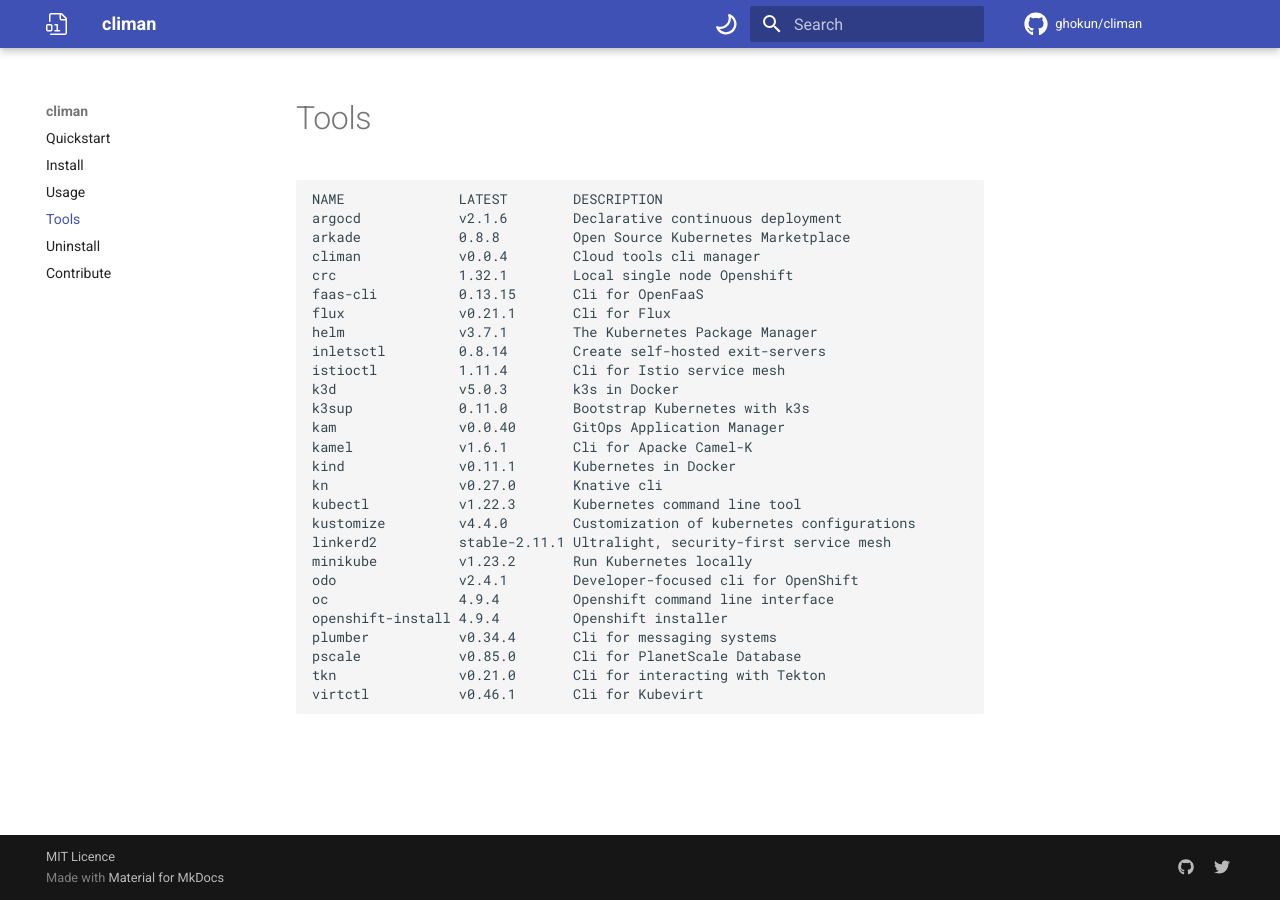
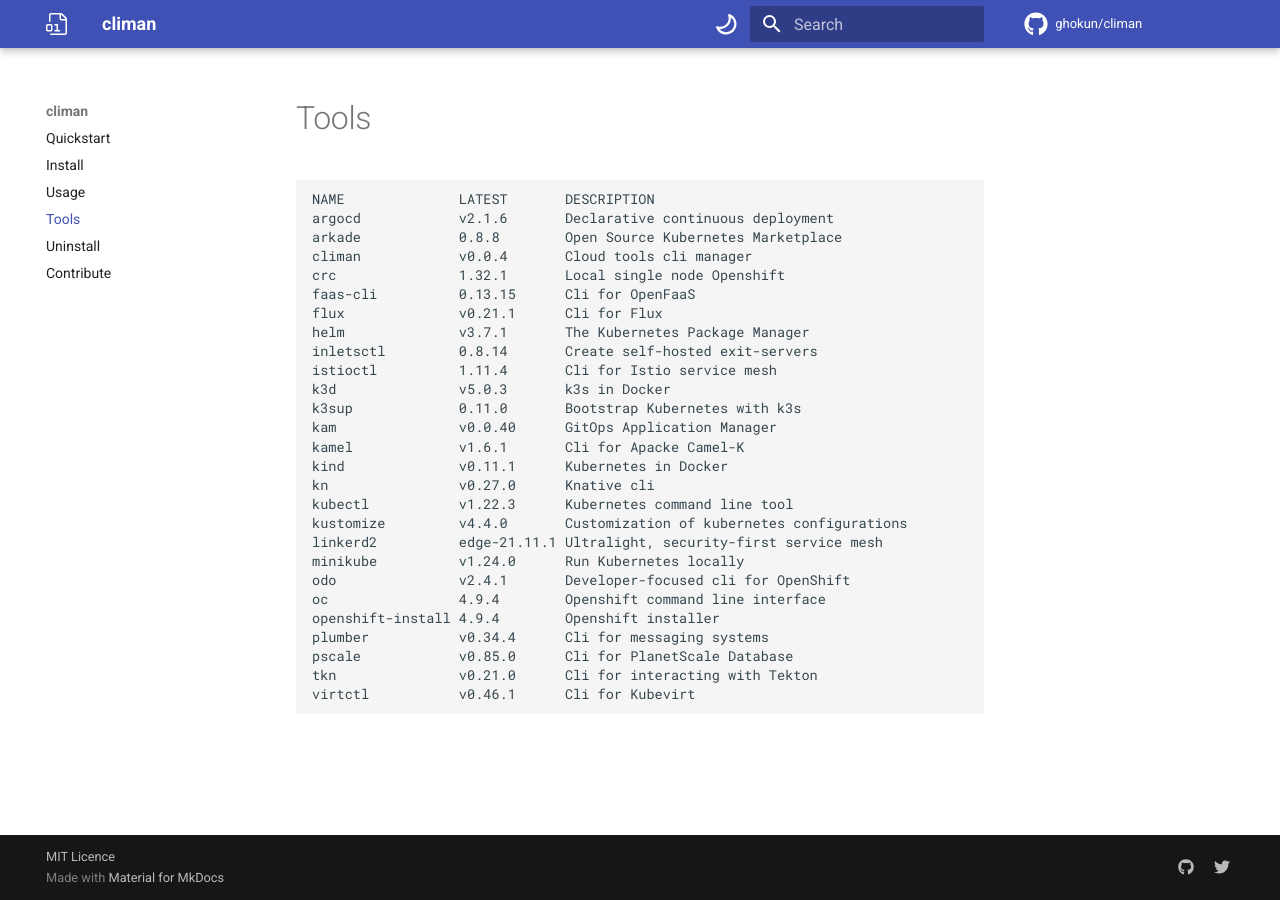
Before and after one commit to ghokun/climan-runner, an MkDocs documentation site: the page built from docs/tools.md, in a window 1280 px wide. Built offline with MkDocs 1.6.1 and Material for MkDocs 9.7.7, drawn with Linux system fonts in a browser that asks for light colours; comment, search, counter and statistics services are not loaded.

Commit message:
Actions commit

````diff
--- a/docs/k3d/versions.json
+++ b/docs/k3d/versions.json
@@ -1 +1 @@
-{"supports":575,"versions":["v5.0.3","v5.0.2","v5.0.2-rc.1","v5.0.2-rc.0","v5.0.1","v5.0.1-rc.1","v5.0.1-rc.0","v5.0.0","v5.0.0-rc.5","v5.0.0-rc.4","v5.0.0-rc.3","v5.0.0-rc.2","v5.0.0-rc.1","v5.0.0-rc.0","v5.0.0-beta.1","v5.0.0-beta.0","v5.0.0-alpha.0","v4.4.8","v5.0.0-dev.3","v4.4.8-rc.3","v4.4.8-rc.2","v4.4.8-rc.1","v5.0.0-dev.2","v5.0.0-dev.1","v5.0.0-dev.0","v4.4.8-rc.0","v4.4.7","v4.4.6","v4.4.5","v4.4.4","v4.4.3","v4.4.3-dev.0","v4.4.2","v4.5.0-dev.1","v4.5.0-dev.0","v4.4.1","v4.4.1-rc.0","v4.4.0","v4.3.0","v4.2.0","v4.1.1","v4.1.0","v4.1.0-rc.0","v4.1.0-alpha.2","v4.1.0-alpha.1","v4.1.0-alpha.0","v4.0.0-rc.2","v4.0.0","v4.0.0-rc.1","v4.0.0-rc.0","v4.0.0-beta.0","v4.0.0-alpha.2","v4.0.0-alpha.1","v4.0.0-alpha.0","v3.4.0","v3.4.0-test.0","v3.3.0","v3.2.1","v3.2.0","v3.1.5","v3.1.4","v3.1.3","v3.1.2","v3.1.2-beta.0","v3.1.1","v3.1.0","v3.1.0-dev.0","v3.0.2","v3.0.1","v3.0.0","v3.0.0-rc.7","v3.0.0-syntax.0","v3.0.0-rc.6","v3.0.0-rc.5","v3.0.0-rc.4","v3.0.0-rc.3","v3.0.0-rc.2","v3.0.0-rc.1","v3.0.0-rc.0","v3.0.0-beta.2","v3.0.0-beta.1","v3.0.0-beta.0","v3.0.0-alpha.4","v3.0.0-alpha.3","v3.0.0-alpha.2","v1.7.0","v1.6.0","v3.0.0-alpha.1","v1.5.1","v1.5.0","v3.0.0-alpha.0","v1.4.0","v1.4.0-dev.0","v1.3.4","v1.3.3","v1.3.2","v1.3.1","v1.3.0","v1.3.0-dev.0","v1.2.2"]}
+{"supports":575,"versions":["v5.0.4-rc.0","v5.0.3","v5.0.2","v5.0.2-rc.1","v5.0.2-rc.0","v5.0.1","v5.0.1-rc.1","v5.0.1-rc.0","v5.0.0","v5.0.0-rc.5","v5.0.0-rc.4","v5.0.0-rc.3","v5.0.0-rc.2","v5.0.0-rc.1","v5.0.0-rc.0","v5.0.0-beta.1","v5.0.0-beta.0","v5.0.0-alpha.0","v4.4.8","v5.0.0-dev.3","v4.4.8-rc.3","v4.4.8-rc.2","v4.4.8-rc.1","v5.0.0-dev.2","v5.0.0-dev.1","v5.0.0-dev.0","v4.4.8-rc.0","v4.4.7","v4.4.6","v4.4.5","v4.4.4","v4.4.3","v4.4.3-dev.0","v4.4.2","v4.5.0-dev.1","v4.5.0-dev.0","v4.4.1","v4.4.1-rc.0","v4.4.0","v4.3.0","v4.2.0","v4.1.1","v4.1.0","v4.1.0-rc.0","v4.1.0-alpha.2","v4.1.0-alpha.1","v4.1.0-alpha.0","v4.0.0-rc.2","v4.0.0","v4.0.0-rc.1","v4.0.0-rc.0","v4.0.0-beta.0","v4.0.0-alpha.2","v4.0.0-alpha.1","v4.0.0-alpha.0","v3.4.0","v3.4.0-test.0","v3.3.0","v3.2.1","v3.2.0","v3.1.5","v3.1.4","v3.1.3","v3.1.2","v3.1.2-beta.0","v3.1.1","v3.1.0","v3.1.0-dev.0","v3.0.2","v3.0.1","v3.0.0","v3.0.0-rc.7","v3.0.0-syntax.0","v3.0.0-rc.6","v3.0.0-rc.5","v3.0.0-rc.4","v3.0.0-rc.3","v3.0.0-rc.2","v3.0.0-rc.1","v3.0.0-rc.0","v3.0.0-beta.2","v3.0.0-beta.1","v3.0.0-beta.0","v3.0.0-alpha.4","v3.0.0-alpha.3","v3.0.0-alpha.2","v1.7.0","v1.6.0","v3.0.0-alpha.1","v1.5.1","v1.5.0","v3.0.0-alpha.0","v1.4.0","v1.4.0-dev.0","v1.3.4","v1.3.3","v1.3.2","v1.3.1","v1.3.0","v1.3.0-dev.0"]}
--- a/docs/linkerd2/versions.json
+++ b/docs/linkerd2/versions.json
@@ -1 +1 @@
-{"supports":571,"versions":["stable-2.11.1","edge-21.10.3","edge-21.10.2","edge-21.10.1","stable-2.11.0","edge-21.9.5","edge-21.9.4","edge-21.9.3","edge-21.9.2","edge-21.9.1","edge-21.8.4","edge-21.8.3","edge-21.8.2","edge-21.8.1","edge-21.7.5","edge-21.7.4","edge-21.7.3","edge-21.7.2","edge-21.7.1","edge-21.6.5","edge-21.6.3","edge-21.6.2","edge-21.6.1","edge-21.5.3","edge-21.5.2","stable-2.10.2","edge-21.5.1","stable-2.9.5","edge-21.4.5","edge-21.4.4","stable-2.10.1","edge-21.4.3","edge-21.4.2","edge-21.4.1","edge-21.3.4","edge-21.3.3","stable-2.10.0","edge-21.3.2","edge-21.3.1","edge-21.2.4","stable-2.9.4","edge-21.2.3","edge-21.2.2","stable-2.9.3","edge-21.2.1","edge-21.1.4","edge-21.1.3","edge-21.1.2","stable-2.9.2","edge-21.1.1","edge-20.12.4","edge-20.12.3","stable-2.9.1","edge-20.12.1","edge-20.11.5","edge-20.11.4","edge-20.11.3","edge-20.11.2","stable-2.9.0","edge-20.11.1","edge-20.10.6","edge-20.10.5","edge-20.10.4","edge-20.10.3","edge-20.10.2","edge-20.10.1","edge-20.9.4","edge-20.9.3","edge-20.9.2","edge-20.9.1","edge-20.8.4","edge-20.8.3","edge-20.8.2","edge-20.8.1","edge-20.7.5","edge-20.7.4","edge-20.7.3","edge-20.7.2","edge-20.7.1","edge-20.6.4","stable-2.8.1","edge-20.6.3","stable-2.8.0","edge-20.6.2","edge-20.6.1","edge-20.5.5","edge-20.5.4","edge-20.5.3","edge-20.5.2","edge-20.5.1","edge-20.4.5","edge-20.4.4","edge-20.4.3","edge-20.4.2","stable-2.7.1","edge-20.4.1","edge-20.3.4","edge-20.3.3","edge-20.3.2","edge-20.3.1"]}
+{"supports":571,"versions":["edge-21.11.1","stable-2.11.1","edge-21.10.3","edge-21.10.2","edge-21.10.1","stable-2.11.0","edge-21.9.5","edge-21.9.4","edge-21.9.3","edge-21.9.2","edge-21.9.1","edge-21.8.4","edge-21.8.3","edge-21.8.2","edge-21.8.1","edge-21.7.5","edge-21.7.4","edge-21.7.3","edge-21.7.2","edge-21.7.1","edge-21.6.5","edge-21.6.3","edge-21.6.2","edge-21.6.1","edge-21.5.3","edge-21.5.2","stable-2.10.2","edge-21.5.1","stable-2.9.5","edge-21.4.5","edge-21.4.4","stable-2.10.1","edge-21.4.3","edge-21.4.2","edge-21.4.1","edge-21.3.4","edge-21.3.3","stable-2.10.0","edge-21.3.2","edge-21.3.1","edge-21.2.4","stable-2.9.4","edge-21.2.3","edge-21.2.2","stable-2.9.3","edge-21.2.1","edge-21.1.4","edge-21.1.3","edge-21.1.2","stable-2.9.2","edge-21.1.1","edge-20.12.4","edge-20.12.3","stable-2.9.1","edge-20.12.1","edge-20.11.5","edge-20.11.4","edge-20.11.3","edge-20.11.2","stable-2.9.0","edge-20.11.1","edge-20.10.6","edge-20.10.5","edge-20.10.4","edge-20.10.3","edge-20.10.2","edge-20.10.1","edge-20.9.4","edge-20.9.3","edge-20.9.2","edge-20.9.1","edge-20.8.4","edge-20.8.3","edge-20.8.2","edge-20.8.1","edge-20.7.5","edge-20.7.4","edge-20.7.3","edge-20.7.2","edge-20.7.1","edge-20.6.4","stable-2.8.1","edge-20.6.3","stable-2.8.0","edge-20.6.2","edge-20.6.1","edge-20.5.5","edge-20.5.4","edge-20.5.3","edge-20.5.2","edge-20.5.1","edge-20.4.5","edge-20.4.4","edge-20.4.3","edge-20.4.2","stable-2.7.1","edge-20.4.1","edge-20.3.4","edge-20.3.3","edge-20.3.2"]}
--- a/docs/minikube/versions.json
+++ b/docs/minikube/versions.json
@@ -1 +1 @@
-{"supports":763,"versions":["v1.24.0-beta.0","v1.23.2","v1.23.1","v1.23.0","v1.22.0","v1.22.0-beta.0","v1.21.0","v1.21.0-beta.0","v1.20.0","v1.20.0-beta.0","v1.19.0","v1.19.0-beta.0","v1.18.1","v1.18.0","v1.18.0-beta.0","v1.17.1","v1.17.0","v1.16.0","v1.16.0-beta.0","v1.15.1","v1.15.0","v1.14.2","v1.14.1","v1.14.0","v1.14.0-beta.0","v1.13.1","v1.13.0","v1.12.3","v1.12.2","v1.12.1","v1.12.0","v1.12.0-beta.1","v1.12.0-beta.0","v1.11.0","v1.10.1","v1.10.0","v1.10.0-beta.2","v1.10.0-beta.1","v1.10.0-beta.0","v1.9.2","v1.9.1","v1.9.0","v1.9.0-beta.2","v1.9.0-beta.1","v1.8.2","v1.8.1","v1.8.0","v1.7.3","v1.7.2","v1.7.1","v1.7.0","v1.7.0-beta.2","v1.7.0-beta.1","v1.7.0-beta.0","v1.6.2","v1.6.1","v1.6.0","v1.6.0-beta.1","v1.6.0-beta.0","v1.5.2","v1.5.1","v1.5.0","v1.5.0-beta.0","v1.4.0","v1.4.0-beta.2","v1.4.0-beta.1","v1.4.0-beta.0","v1.3.1","v1.3.0","v1.2.0","v1.1.1","v1.1.0","v1.0.1","v1.0.0","v0.35.0","v0.34.1","v0.34.0","v0.33.1","v0.33.0","v0.32.0","v0.31.0","v0.30.0","v0.29.0","v0.28.2","v0.28.1","v0.28.0","v0.27.0","v0.26.1","v0.26.0","v0.25.2","v0.25.1","v0.25.0","v0.24.1","v0.24.0","v0.23.0","v0.22.3","v0.22.2","v0.22.1","v0.22.0","v0.21.0"]}
+{"supports":763,"versions":["v1.24.0","v1.24.0-beta.0","v1.23.2","v1.23.1","v1.23.0","v1.22.0","v1.22.0-beta.0","v1.21.0","v1.21.0-beta.0","v1.20.0","v1.20.0-beta.0","v1.19.0","v1.19.0-beta.0","v1.18.1","v1.18.0","v1.18.0-beta.0","v1.17.1","v1.17.0","v1.16.0","v1.16.0-beta.0","v1.15.1","v1.15.0","v1.14.2","v1.14.1","v1.14.0","v1.14.0-beta.0","v1.13.1","v1.13.0","v1.12.3","v1.12.2","v1.12.1","v1.12.0","v1.12.0-beta.1","v1.12.0-beta.0","v1.11.0","v1.10.1","v1.10.0","v1.10.0-beta.2","v1.10.0-beta.1","v1.10.0-beta.0","v1.9.2","v1.9.1","v1.9.0","v1.9.0-beta.2","v1.9.0-beta.1","v1.8.2","v1.8.1","v1.8.0","v1.7.3","v1.7.2","v1.7.1","v1.7.0","v1.7.0-beta.2","v1.7.0-beta.1","v1.7.0-beta.0","v1.6.2","v1.6.1","v1.6.0","v1.6.0-beta.1","v1.6.0-beta.0","v1.5.2","v1.5.1","v1.5.0","v1.5.0-beta.0","v1.4.0","v1.4.0-beta.2","v1.4.0-beta.1","v1.4.0-beta.0","v1.3.1","v1.3.0","v1.2.0","v1.1.1","v1.1.0","v1.0.1","v1.0.0","v0.35.0","v0.34.1","v0.34.0","v0.33.1","v0.33.0","v0.32.0","v0.31.0","v0.30.0","v0.29.0","v0.28.2","v0.28.1","v0.28.0","v0.27.0","v0.26.1","v0.26.0","v0.25.2","v0.25.1","v0.25.0","v0.24.1","v0.24.0","v0.23.0","v0.22.3","v0.22.2","v0.22.1","v0.22.0"]}
--- a/docs/tools.md
+++ b/docs/tools.md
@@ -1,29 +1,29 @@
 ```
-NAME              LATEST        DESCRIPTION
-argocd            v2.1.6        Declarative continuous deployment
-arkade            0.8.8         Open Source Kubernetes Marketplace
-climan            v0.0.4        Cloud tools cli manager
-crc               1.32.1        Local single node Openshift
-faas-cli          0.13.15       Cli for OpenFaaS
-flux              v0.21.1       Cli for Flux
-helm              v3.7.1        The Kubernetes Package Manager
-inletsctl         0.8.14        Create self-hosted exit-servers
-istioctl          1.11.4        Cli for Istio service mesh
-k3d               v5.0.3        k3s in Docker
-k3sup             0.11.0        Bootstrap Kubernetes with k3s
-kam               v0.0.40       GitOps Application Manager
-kamel             v1.6.1        Cli for Apacke Camel-K
-kind              v0.11.1       Kubernetes in Docker
-kn                v0.27.0       Knative cli
-kubectl           v1.22.3       Kubernetes command line tool
-kustomize         v4.4.0        Customization of kubernetes configurations
-linkerd2          stable-2.11.1 Ultralight, security-first service mesh
-minikube          v1.23.2       Run Kubernetes locally
-odo               v2.4.1        Developer-focused cli for OpenShift
-oc                4.9.4         Openshift command line interface
-openshift-install 4.9.4         Openshift installer
-plumber           v0.34.4       Cli for messaging systems
-pscale            v0.85.0       Cli for PlanetScale Database
-tkn               v0.21.0       Cli for interacting with Tekton
-virtctl           v0.46.1       Cli for Kubevirt
+NAME              LATEST       DESCRIPTION
+argocd            v2.1.6       Declarative continuous deployment
+arkade            0.8.8        Open Source Kubernetes Marketplace
+climan            v0.0.4       Cloud tools cli manager
+crc               1.32.1       Local single node Openshift
+faas-cli          0.13.15      Cli for OpenFaaS
+flux              v0.21.1      Cli for Flux
+helm              v3.7.1       The Kubernetes Package Manager
+inletsctl         0.8.14       Create self-hosted exit-servers
+istioctl          1.11.4       Cli for Istio service mesh
+k3d               v5.0.3       k3s in Docker
+k3sup             0.11.0       Bootstrap Kubernetes with k3s
+kam               v0.0.40      GitOps Application Manager
+kamel             v1.6.1       Cli for Apacke Camel-K
+kind              v0.11.1      Kubernetes in Docker
+kn                v0.27.0      Knative cli
+kubectl           v1.22.3      Kubernetes command line tool
+kustomize         v4.4.0       Customization of kubernetes configurations
+linkerd2          edge-21.11.1 Ultralight, security-first service mesh
+minikube          v1.24.0      Run Kubernetes locally
+odo               v2.4.1       Developer-focused cli for OpenShift
+oc                4.9.4        Openshift command line interface
+openshift-install 4.9.4        Openshift installer
+plumber           v0.34.4      Cli for messaging systems
+pscale            v0.85.0      Cli for PlanetScale Database
+tkn               v0.21.0      Cli for interacting with Tekton
+virtctl           v0.46.1      Cli for Kubevirt
 ```
````
Also changed, not shown: docs/linkerd2/latest.json (+1 -1 lines), docs/minikube/latest.json (+1 -1 lines), docs/tools.json (+1 -1 lines).
